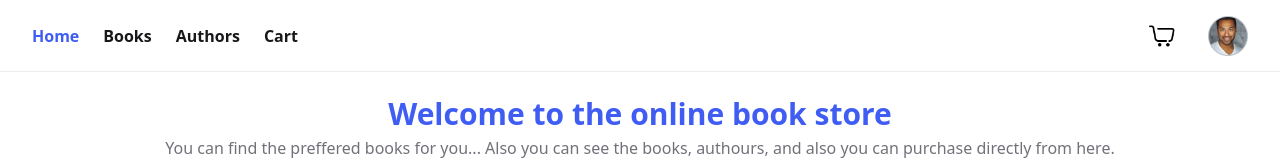
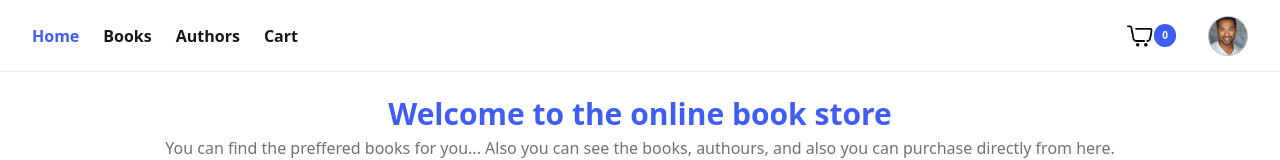
Before and after one commit to professionalchandru/kluster-assignment, a React (Vite) app: page / in a window 1280 px wide. Shown: the top 160 px of the page. Built offline with nearby package versions, Linux system fonts and the light colour scheme; no server answers.

Commit message:
cart batch ui and functionality added

```diff
--- a/src/Components/NavBar.jsx
+++ b/src/Components/NavBar.jsx
@@ -2,6 +2,7 @@ import { useCallback, useEffect, useState } from "react";
 import { useLocation, useNavigate } from "react-router-dom";
 import cartIcon from "../Assets/png/cart.png";
 import user1 from "../Assets/png/user1.png";
+import { useSelector } from "react-redux";
 
 /* eslint-disable react/prop-types */
 const NavBar = () => {
@@ -9,6 +10,8 @@ const NavBar = () => {
   const location = useLocation();
 
   const [activePage, setActivepage] = useState("");
+
+  const noOfItems = useSelector((state) => state.app.cart.noOfItems);
 
   useEffect(() => {
     setActivepage(location.pathname);
@@ -48,12 +51,17 @@ const NavBar = () => {
           />
         </ul>
         <div className="flex items-center gap-x-8">
-          <img
-            src={cartIcon}
-            alt="notification.svg"
-            className="w-7 h-7 cursor-pointer"
-            onClick={() => handleClick("/cart")}
-          />
+          <div className="inline-flex gapx-1 items-center">
+            <img
+              src={cartIcon}
+              alt="cart-icon.svg"
+              className="w-7 h-7 cursor-pointer"
+              onClick={() => handleClick("/cart")}
+            />
+            <div className="px-2 py-1 text-[10px] bg-special font-bold text-white rounded-full">
+              {noOfItems}
+            </div>
+          </div>
           <img src={user1} alt="user.svg" />
         </div>
       </div>
```
